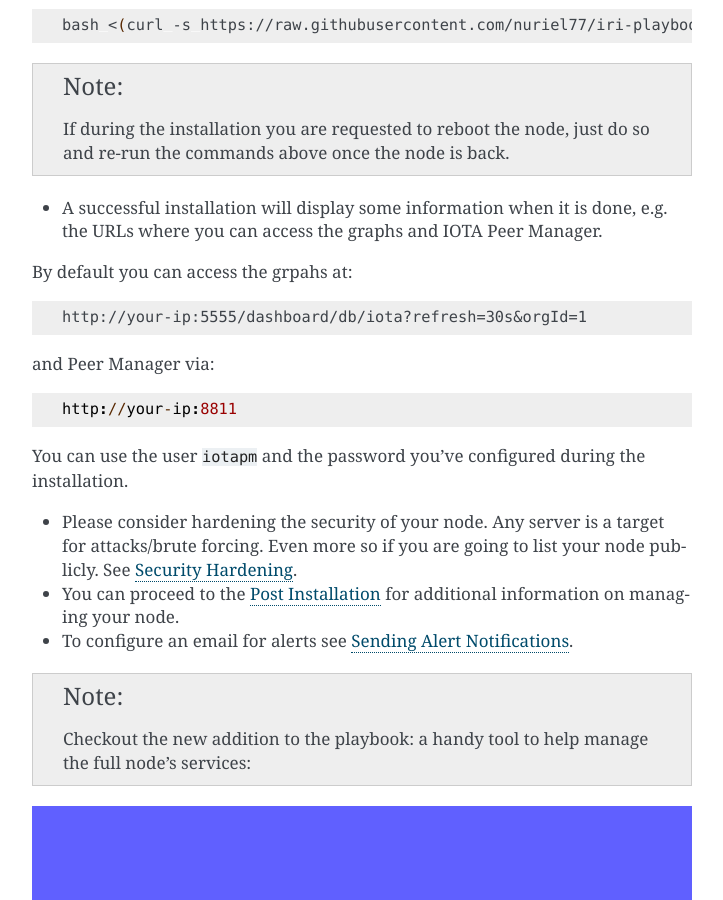
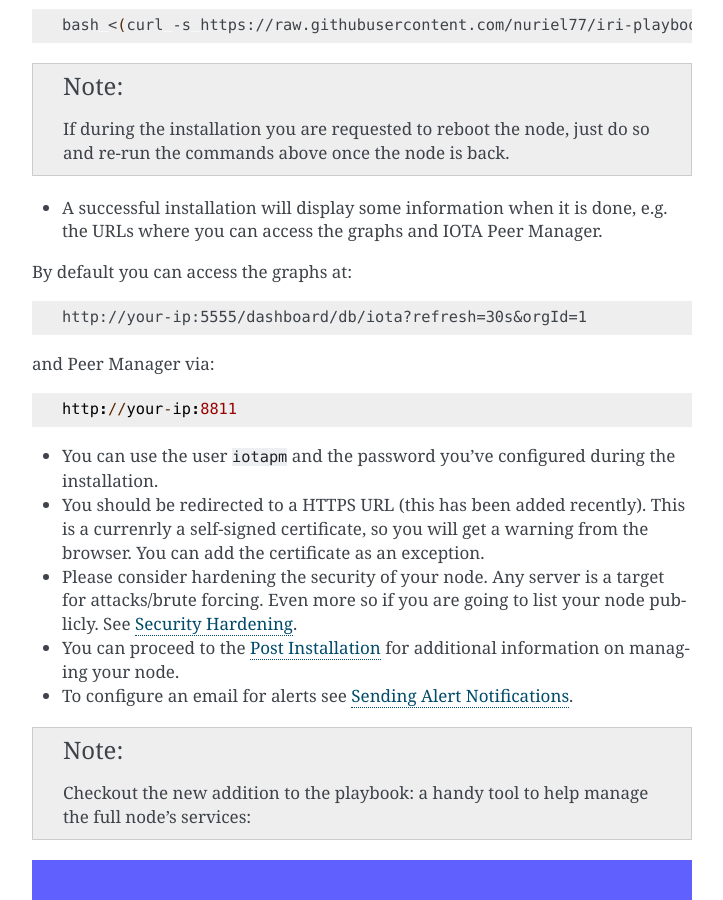
Before and after one commit to nuriel77/iri-playbook, a Sphinx documentation site: the page built from docs/getting-started-quickly.rst, in a window 1280 px wide and 900 px high, scrolled down 537 px. Shown: the whole window, without its empty margins (388-1111 px from the left). Built offline with Sphinx 7.4.7, drawn with Linux system fonts in a browser that asks for light colours.

Commit message:
Fix typo, add info about self-signed certificate in docs

```diff
--- a/docs/getting-started-quickly.rst
+++ b/docs/getting-started-quickly.rst
@@ -19,7 +19,7 @@ Run the Installer!
 
 For **CentOS** users: you may need to install ``curl``. You can do that by running: ``sudo yum install curl -y``.
 
-This command will pull the installer script and kick off the installer:
+**This command will pull the installer script and kick off the installer:**
 
 .. code:: bash
 
@@ -33,7 +33,7 @@ This command will pull the installer script and kick off the installer:
 
 * A successful installation will display some information when it is done, e.g. the URLs where you can access the graphs and IOTA Peer Manager.
 
-By default you can access the grpahs at::
+By default you can access the graphs at::
 
   http://your-ip:5555/dashboard/db/iota?refresh=30s&orgId=1
 
@@ -41,7 +41,9 @@ and Peer Manager via::
 
   http://your-ip:8811
 
-You can use the user ``iotapm`` and the password you've configured during the installation.
+* You can use the user ``iotapm`` and the password you've configured during the installation.
+
+* You should be redirected to a HTTPS URL (this has been added recently). This is a currenrly a self-signed certificate, so you will get a warning from the browser. You can add the certificate as an exception.
 
 * Please consider hardening the security of your node. Any server is a target for attacks/brute forcing. Even more so if you are going to list your node publicly. See :ref:`securityHardening`.
 
```
